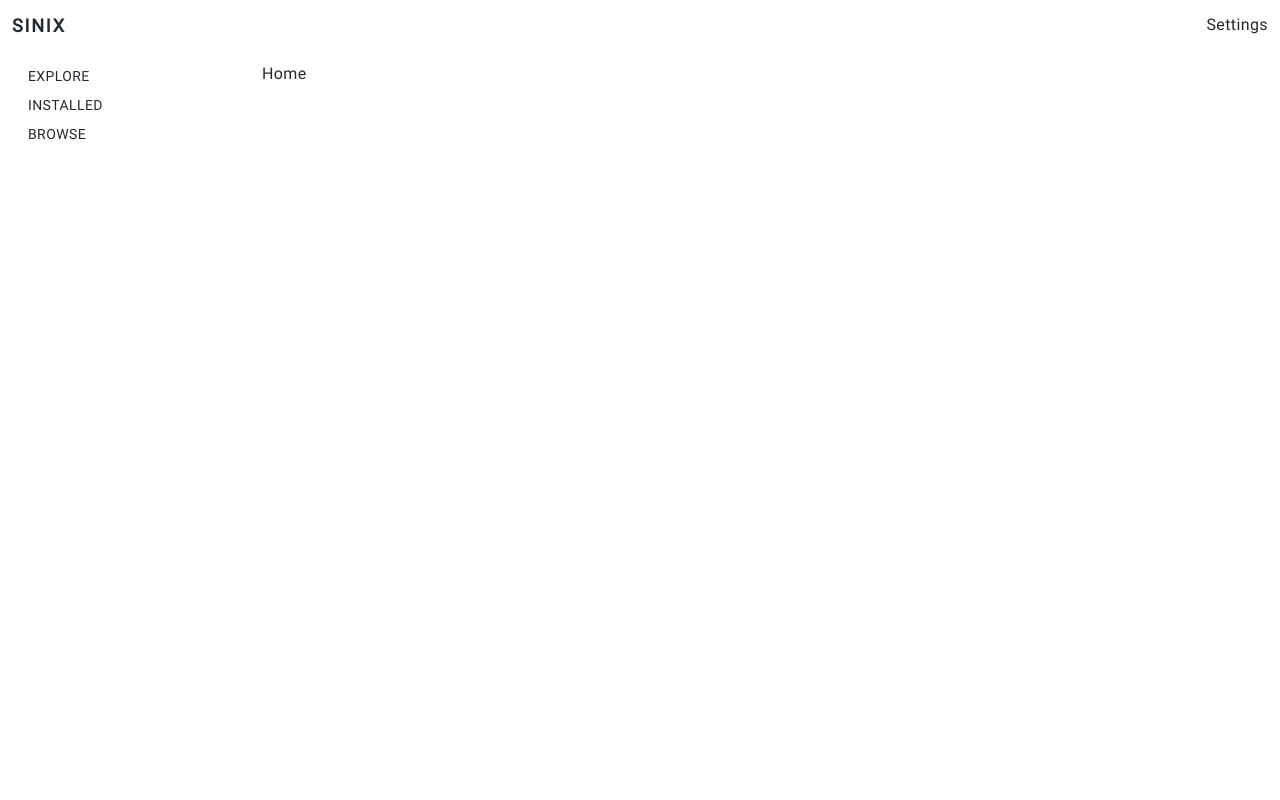
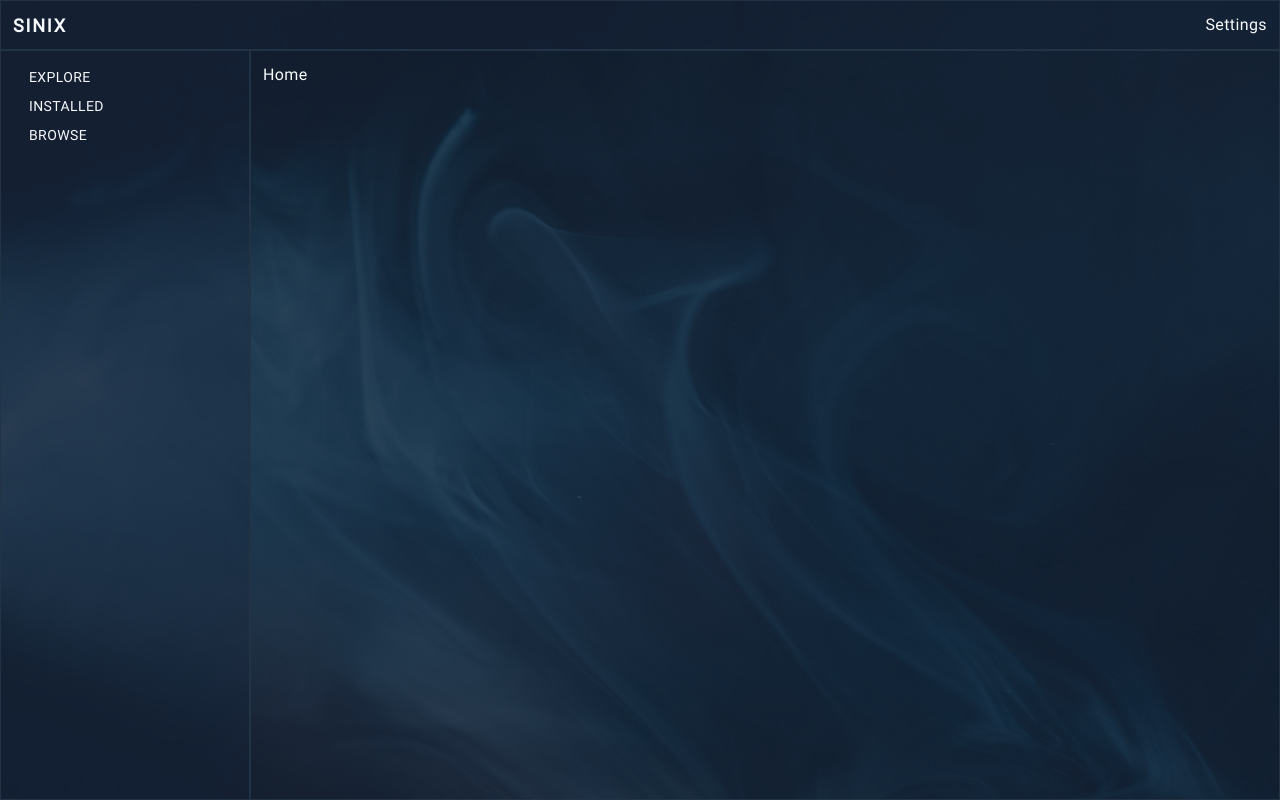
Before and after one commit to sinix-dev/sinix, a Nuxt app: page / in a window 1280 px wide. Built offline with nearby package versions, Linux system fonts and the light colour scheme.

Commit message:
Add file explorer on browse

```diff
--- a/components/Sidebar.vue
+++ b/components/Sidebar.vue
@@ -1,18 +1,43 @@
 <template>
-  <div class="p-3">
+  <div class="sidebar-wrapper">
     <div class="item">
       Explore
     </div>
     <div class="item">
       Installed
     </div>
-    <div class="item">
+    <div class="item" @click="browse">
       Browse
     </div>
   </div>
 </template>
 
+<script>
+import { open } from "tauri/api/dialog"
+
+export default {
+  methods: {
+    browse(){
+      open({
+        filter: "*.dext"
+      }).then((file) => {
+        console.log(file)
+      }).catch((err) => {
+        console.log(err)
+      })
+    }
+  }
+}
+</script>
+
 <style scoped>
+.sidebar-wrapper {
+  background: var(--bg-color);
+  border: 1px solid var(--border-color);
+
+  @apply p-3 h-full;
+}
+
 .item {
   @apply uppercase text-sm;
   @apply cursor-pointer;
--- a/layouts/default.vue
+++ b/layouts/default.vue
@@ -14,14 +14,15 @@
 
 <style>
 :root {
-  --text-black: #24292E;
+  --bg-color: rgba(21, 36, 56, 0.86);
+  --bg-color-trans: rgba(21, 36, 56, 0.79);
+  --border-color: #223346;
 }
 
 html, body, #__nuxt, #__layout {
-  color: var(--text-black);
   font-family: 'Roboto', sans-serif;
 
-  @apply w-full h-full tracking-wide;
+  @apply w-full h-full tracking-wide text-gray-100;
 }
 
 @font-face {
@@ -34,14 +35,20 @@ html, body, #__nuxt, #__layout {
 
 .layout {
   grid-template-rows: 50px auto;
+  background: url(../static/images/background.jpg);
 
-  @apply grid h-full;
+  @apply grid h-full bg-fixed bg-center bg-no-repeat bg-cover;
 }
 
 .view {
   grid-template-columns: 250px auto;
 
   @apply grid;
+}
+
+.content {
+  background: var(--bg-color-trans);
+  border: 1px solid var(--border-color);
 }
 
 a, .link {
```
Also changed, not shown: 1 other file (tests, documents, lock files or other folders).
